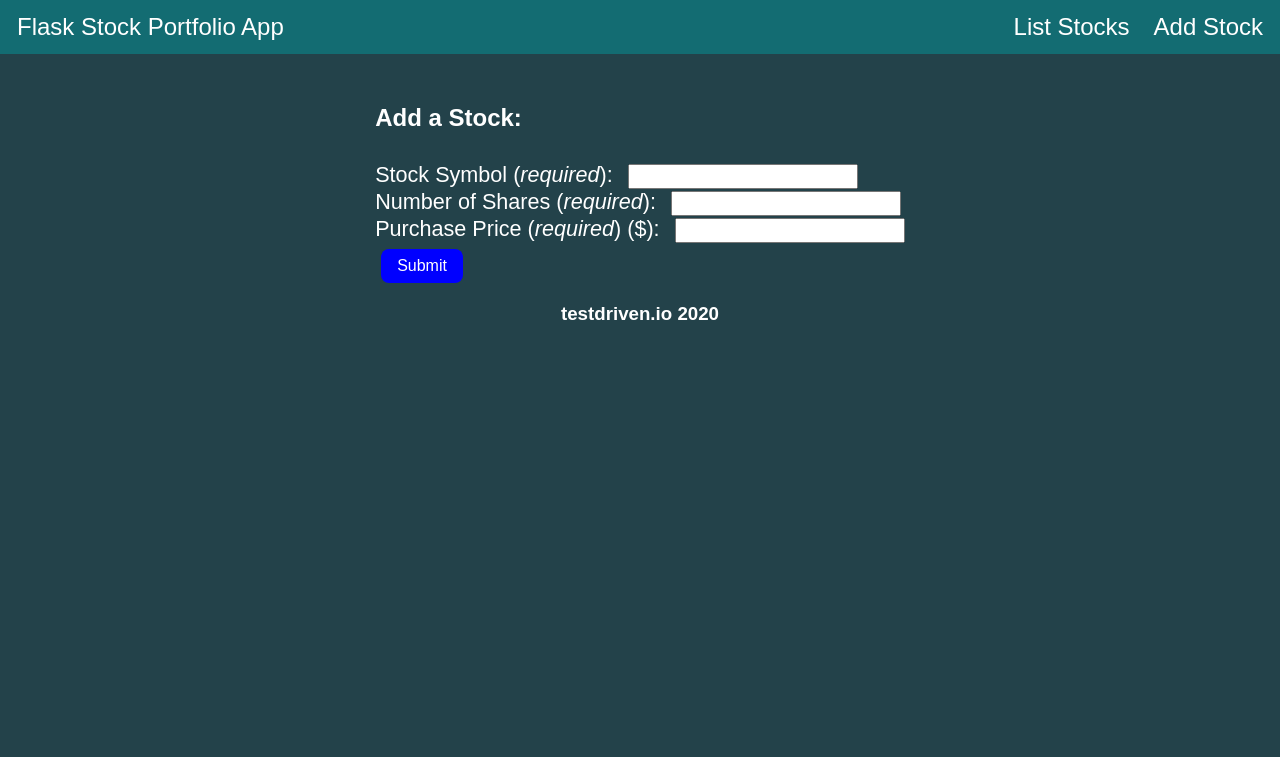
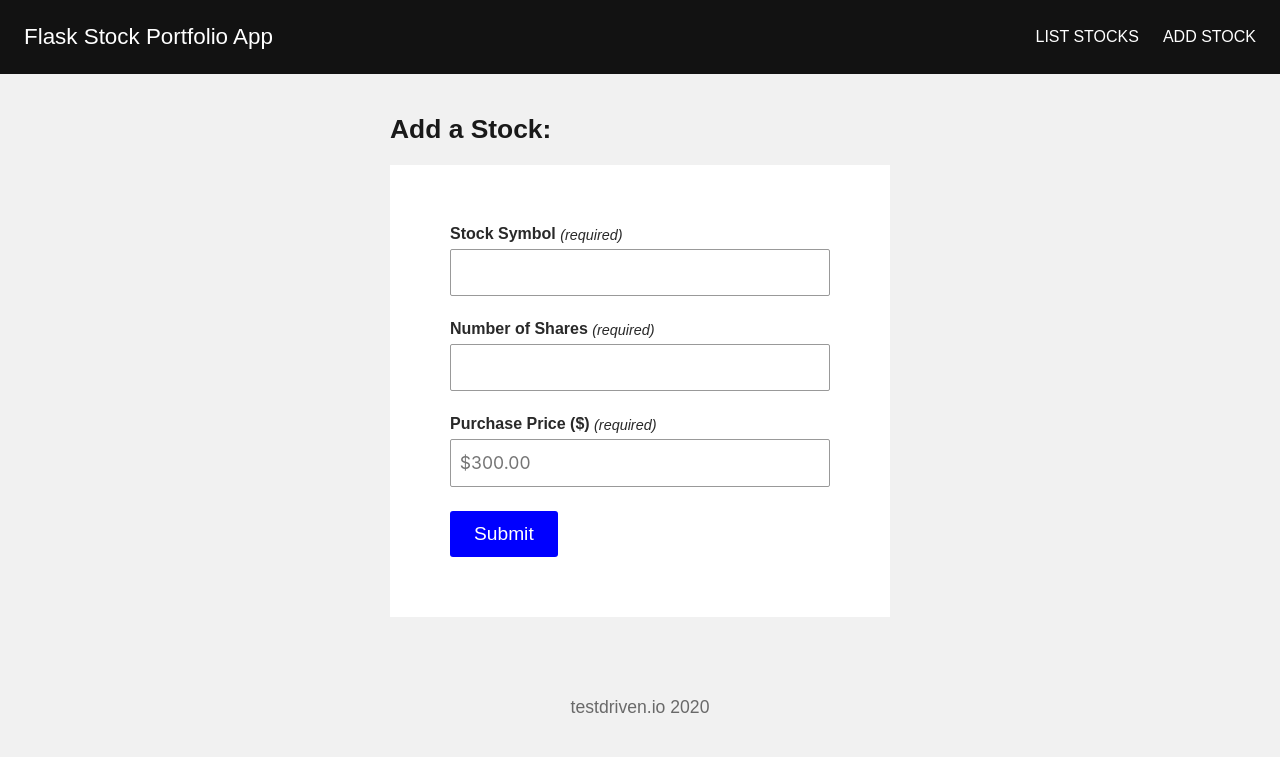
Before and after one commit to dreamkatana/flask-stock-portfolio-code, a Flask app: page /add_stock in a window 1280 px wide. Shown: the top 757 px of the page. Run offline with Flask 2, Linux system fonts and the light colour scheme.

Commit message:
Update to all files based on updating Part 1 of Flask course; Updates to styling

```diff
--- a/app.py
+++ b/app.py
@@ -1,6 +1,6 @@
+import logging
+from logging.handlers import RotatingFileHandler
 from flask import Flask, escape, render_template, request, session, redirect, url_for, flash
-from logging.handlers import RotatingFileHandler
-import logging
 from flask.logging import default_handler
 
 app = Flask(__name__)
@@ -20,6 +20,7 @@ app.logger.addHandler(file_handler)
 # Remove the default logger configured by Flask
 app.logger.removeHandler(default_handler)
 
+# Log that the Flask application is starting
 app.logger.info('Starting the Flask Stock Portfolio App...')
 
 
@@ -33,15 +34,9 @@ def index():
 def about():
     flash('Thanks for learning about this site!', 'info')
     return render_template('about.html', company_name='TestDriven.io')
-    # return render_template('about.html')
 
 
-@app.route('/stocks/')
-def projects():
-    return 'The stocks page'
-
-
-@app.route('/hello/<path:message>')
+@app.route('/hello/<message>')
 def hello_message(message):
     return f'<h1>Welcome {escape(message)}!</h1>'
 
@@ -62,13 +57,13 @@ def add_stock():
         session['stock_symbol'] = request.form['stock_symbol']
         session['number_of_shares'] = request.form['number_of_shares']
         session['purchase_price'] = request.form['purchase_price']
-        flash(f"Added new stock ({ request.form['stock_symbol'] })!", 'success')
+        flash(f"Added new stock ({request.form['stock_symbol']})!", 'success')
         app.logger.info(f"Added new stock ({ request.form['stock_symbol'] })!")
         return redirect(url_for('list_stocks'))
 
     return render_template('add_stock.html')
 
 
-@app.route('/list_stocks')
+@app.route('/stocks/')
 def list_stocks():
     return render_template('stocks.html')
--- a/static/css/add_stock_style.css
+++ /dev/null
@@ -1,35 +0,0 @@
-/* Add Stock Styling
- *******************/
-.add-stock-heading {
-  margin-bottom: 1.25em;
-}
-
-label {
-  font-size: 1.35em;
-  margin-right: 0.5em;
-}
-
-input {
-  font-size: 1.1em;
-}
-
-input[type='submit'] {
-  background-color: blue;
-  color: white;
-  padding: 8px 16px;
-  text-align: center;
-  font-size: 1em;
-  border-radius: 8px;
-  border: none;
-  margin: 6px;
-}
-
-input[type='submit']:hover {
-  color: black;
-  cursor: pointer;
-}
-
-input[type='submit']:disabled {
-  opacity: 0.5;
-  cursor: not-allowed;
-}
--- a/static/css/base_style.css
+++ b/static/css/base_style.css
@@ -1,136 +1,185 @@
+:root {
+  --bg-color: #F1F1F1;
+  --font: -apple-system, BlinkMacSystemFont, 'Segoe UI', Roboto, Oxygen, Ubuntu, Cantarell, 'Open Sans', 'Helvetica Neue', sans-serif;
+  --font-color: #191919;
+
+  --spacer: 20px;
+  --gutters: 24px;
+
+  --card-bg-color: #FFF;
+}
+
+
 /* Overall Styling
  *****************/
 * {
-  box-sizing:border-box;
+  box-sizing: border-box;
   padding: 0;
   margin: 0;
 }
 
 body {
-  background-color: #23424A;
-  color: white;
+  background-color: var(--bg-color);
+  color: var(--font-color);
   font-family: sans-serif;
+}
+
+a,
+a:visited {
+  color: blue;
+}
+
+a:hover {
+  color: darkblue;
 }
 
 img {
   max-width: 100%;
 }
 
-
-/* CSS Grid Styling
- ******************/
-header {
-  grid-area: header;
-}
-.messages {
-  grid-area: messages;
-}
-.content {
-  grid-area: content;
-}
-footer {
-  grid-area: footer;
+h1 {
+  margin-bottom: var(--spacer);
+  font-size: 1.65rem;
 }
 
-.grid-container {
-  display: grid;
-  grid-template-columns: 10% 1fr 1fr 10%;
-  grid-auto-rows: minmax(30px, auto);
-  grid-gap: 10px;
-  grid-template-areas:
-    "header    header     header    header"
-    "messages  messages   messages  messages"
-    "...       content    content   ..."
-    "footer    footer     footer    footer";
+h2 {
+  font-size: 1.35rem;
+  font-weight: 600;
 }
 
 
 /* Header Styling
  ****************/
-header {
-  background-color: #136C72;
-  border: 1px solid #136C72;
-  padding: 0.75em 0;
+.site-header {
+  background-color: #121212;
+  padding: 24px 0;
 }
 
 .nav {
   display: flex;
   justify-content: space-between;
+  padding: 0 var(--gutters);
 }
 
 .nav-list {
   display: flex;
   justify-content: space-between;
   list-style: none;
-  padding: 0 1em;
 }
 
 .nav-item {
   text-decoration: none;
+  margin: auto 0;
 }
 
 .nav-item + .nav-item {
-  margin-left: 1.5em;
+  margin-left: 1.5rem;
 }
 
-.nav-link {
+.nav-link,
+.nav-link:visited,
+.nav-link:hover {
+  text-decoration: none;
   color: white;
-  font-size: 1.5rem;
-  text-decoration: none;
-  text-transform: capitalize;
+}
+
+.logo {
+  font-size: 1.4rem;
+}
+
+.nav-list .nav-link {
+  font-size: 1rem;
+  text-transform: uppercase;
 }
 
 
 /* Message Styling
  *****************/
+ .close-btn {
+  display: inline-flex;
+  justify-content: center;
+  align-items: center;
+  width: 28px;
+  height: 28px;
+  border-radius: 50%;
+  cursor: pointer;
+  transition: 0.5s;
+  background: var(--font-color);
+  line-height: 1;
+  color: white;
+}
+
+.close-btn svg {
+  display: inline-block;
+  width: 12px;
+  height: 12px;
+}
+
+.close-btn:hover {
+  background: white;
+  color: black;
+}
+
 .flash-message {
   background: #38CFD9;
   display: flex;
   justify-content: space-between;
-  padding: 0.5em 1em;
+  padding: 1rem var(--gutters);
   transition: opacity 1.0s;
 }
 
-.flash-message p, span {
+.flash-message p,
+.flash-message span {
   font-size: 1.1rem;
-  color: white;
-}
-
-.flash-message span {
-  cursor: pointer;
-  transition: 0.5s;
-}
-
-.flash-message span:hover {
-  color: black;
 }
 
 .flash-message-error {
   background: red;
+  color: white;
 }
 
 .flash-message-success {
   background: green;
+  color: white;
 }
 
 .flash-message-info {
-  background: blue
+  background: blue;
+  color: white;
 }
 
 
 /* Content Styling
  *****************/
 .content {
-  margin: auto;
+  max-width: 920px;
+  margin: 40px auto;
+}
+
+
+/* Error Page Styling
+ ********************/
+.errorpage-title {
+  text-align: center;
+  margin-bottom: 1em;
+}
+
+.errorpage-text {
+  text-align: center;
+  font-size: 1.15rem;
+  margin-bottom: 1em;
 }
 
 
 /* Footer Styling
  ****************/
-footer {
+.site-footer {
   margin: auto;
+  padding: 40px 0;
+  text-align: center;
+  color: #696969;
 }
 
-footer h3 {
-  color: white;
+.site-footer small {
+  font-size: 1.1rem;
 }
--- /dev/null
+++ b/static/css/form_style.css
@@ -0,0 +1,96 @@
+/* Form Styling
+ **************/
+
+form {
+  padding: 60px;
+  background: white;
+}
+
+.form-wrap {
+  margin: 0 auto;
+  max-width: 500px;
+}
+
+input,
+textarea {
+  width: 100%;
+  padding: .7em .5em;
+  border: 1px solid #999;
+  border-radius: 2px;
+  font-family: var(--font);
+}
+
+label {
+  display: block;
+  margin: 0 .5em .35em 0;
+  font-size: 1rem;
+  font-weight: 600;
+  color: #292929;
+
+}
+
+label em {
+  display: inline-block;
+  font-size: .9em;
+  font-weight: normal;
+  vertical-align: middle;
+}
+
+input {
+  font-size: 1.1em;
+}
+
+.field + .field {
+  margin-top: 1.5rem;
+}
+
+.checkbox {
+  display: flex;
+}
+
+.checkbox label {
+  order: 1;
+  margin-left: 1ch;
+}
+
+.checkbox input {
+  order: 0;
+}
+
+button,
+input[type="submit"] {
+  background-color: blue;
+  color: white;
+
+  max-width: 20ch;
+  padding: 12px 24px;
+  text-align: center;
+  font-size: 1.2em;
+  border-radius: 3px;
+  border: none;
+}
+
+button:hover, input[type="submit"]:hover {
+  background-color: darkblue;
+  cursor: pointer;
+}
+
+button:disabled, input[type="submit"]:disabled {
+  opacity: 0.5;
+  cursor: not-allowed;
+}
+
+input[type="checkbox"] {
+  height: 1.0em;
+  width: 1.0em;
+}
+
+.validation-error {
+  color: red;
+}
+
+.forgot-password {
+  margin-top: 2rem;
+  margin-bottom: 1rem;
+  font-size: 1.2rem;
+}
--- a/templates/add_stock.html
+++ b/templates/add_stock.html
@@ -1,21 +1,37 @@
 {% extends "base.html" %}
 
 {% block styling %}
-<link rel="stylesheet" href="{{ url_for('static', filename='css/add_stock_style.css') }}">
+<link rel="stylesheet" href="{{ url_for('static', filename='css/form_style.css') }}">
 {% endblock %}
 
 {% block content %}
-<h2 class="add-stock-heading">Add a Stock:</h2>
-<form method="post">
-  <label for="stockSymbol">Stock Symbol (<i>required</i>):</label>
-  <input type="text" id="stockSymbol" name="stock_symbol" required pattern="[A-Z]{1,5}" />
-  <br>
-  <label for="numberOfShares">Number of Shares (<i>required</i>):</label>
-  <input type="text" id="numberOfShares" name="number_of_shares" required />
-  <br>
-  <label for="purchasePrice">Purchase Price (<i>required</i>) ($):</label>
-  <input type="text" id="purchasePrice" name="purchase_price" required />
-  <br>
-  <input type="submit">
-</form>
+<div class="form-wrap">
+  <h1>Add a Stock:</h1>
+
+  <form method="post">
+    <div class="field">
+      <label for="stockSymbol">Stock Symbol <em>(required)</em></label>
+      <input type="text" id="stockSymbol" name="stock_symbol" required pattern="[A-Z]{1,5}" />
+    </div>
+
+    <div class="field">
+      <label for="numberOfShares">Number of Shares <em>(required)</em></label>
+      <input type="text" id="numberOfShares" name="number_of_shares" required />
+    </div>
+
+    <div class="field">
+      <label for="purchasePrice">Purchase Price ($) <em>(required)</em></label>
+      <input
+        type="text"
+        id="purchasePrice"
+        name="purchase_price"
+        placeholder="$300.00"
+        required />
+    </div>
+
+    <div class="field">
+      <button type="submit">Submit</button>
+    </div>
+  </form>
+</div>
 {% endblock %}
--- a/templates/base.html
+++ b/templates/base.html
@@ -8,7 +8,7 @@
 
     <!-- Local CSS file for styling the application-->
     <link rel="stylesheet" href="{{ url_for('static', filename='css/base_style.css') }}">
-   <link rel="shortcut icon" href="{{ url_for('static', filename='img/favicon.png') }}">  <!-- NEW!! -->
+    <link rel="shortcut icon" href="{{ url_for('static', filename='img/favicon.png') }}" type="image/x-icon">
 
     <!-- Additional Styling -->
     {% block styling %}
@@ -16,13 +16,9 @@
   </head>
 
   <body>
-    <div class="grid-container">
-
-      <header>
+    <header class="site-header">
       <nav class="nav">
-          <ul class="nav-list">
-            <li class="nav-item"><a class="nav-link" href="{{ url_for('index') }}">Flask Stock Portfolio App</a></li>
-          </ul>
+        <a class="nav-link logo" href="{{ url_for('index') }}">Flask Stock Portfolio App</a>
         <ul class="nav-list">
           <li class="nav-item"><a class="nav-link" href="{{ url_for('list_stocks') }}">List Stocks</a></li>
           <li class="nav-item"><a class="nav-link" href="{{ url_for('add_stock') }}">Add Stock</a></li>
@@ -37,7 +33,11 @@
           {% for category, message in messages %}
             <div class="flash-message flash-message-{{ category }}">
               <p>{{ message }}</p>
-                <span onclick="this.parentElement.style.opacity=0;">&times;</span>
+              <span class="close-btn" onclick="this.parentElement.style.opacity=0;">
+                <svg width="12" height="12" version="1.1" viewBox="0 0 100 100" xmlns="http://www.w3.org/2000/svg">
+                  <path d="m49.941 35.891 33.531-33.531 14.168 14.168-33.531 33.414 33.531 33.531-14.168 14.168-33.531-33.531-33.414 33.531-14.168-14.168 33.531-33.531-33.531-33.414 14.168-14.168z" fill-rule="evenodd" fill="currentColor"/>
+                </svg>
+              </span>
             </div>
           {% endfor %}
         {% endif %}
@@ -50,10 +50,8 @@
       {% endblock %}
     </main>
 
-      <footer>
-        <h3>testdriven.io 2020</h3>
+    <footer class="site-footer">
+      <small>testdriven.io 2020</small>
     </footer>
-
-    </div>
   </body>
 </html>
```
Also changed, not shown: requirements.txt (+15 -10 lines), static/css/index_style.css (+28 -10 lines), static/css/stocks_style.css (+24 -5 lines), templates/index.html (+9 -8 lines), templates/stocks.html (+12 -5 lines), tests/functional/test_stocks.py (+6 -6 lines), tests/unit/test_app.py (+2 -1 lines), .gitlab-ci.yml (added), README.md. Lines whose indentation alone changed are shown as unchanged.
